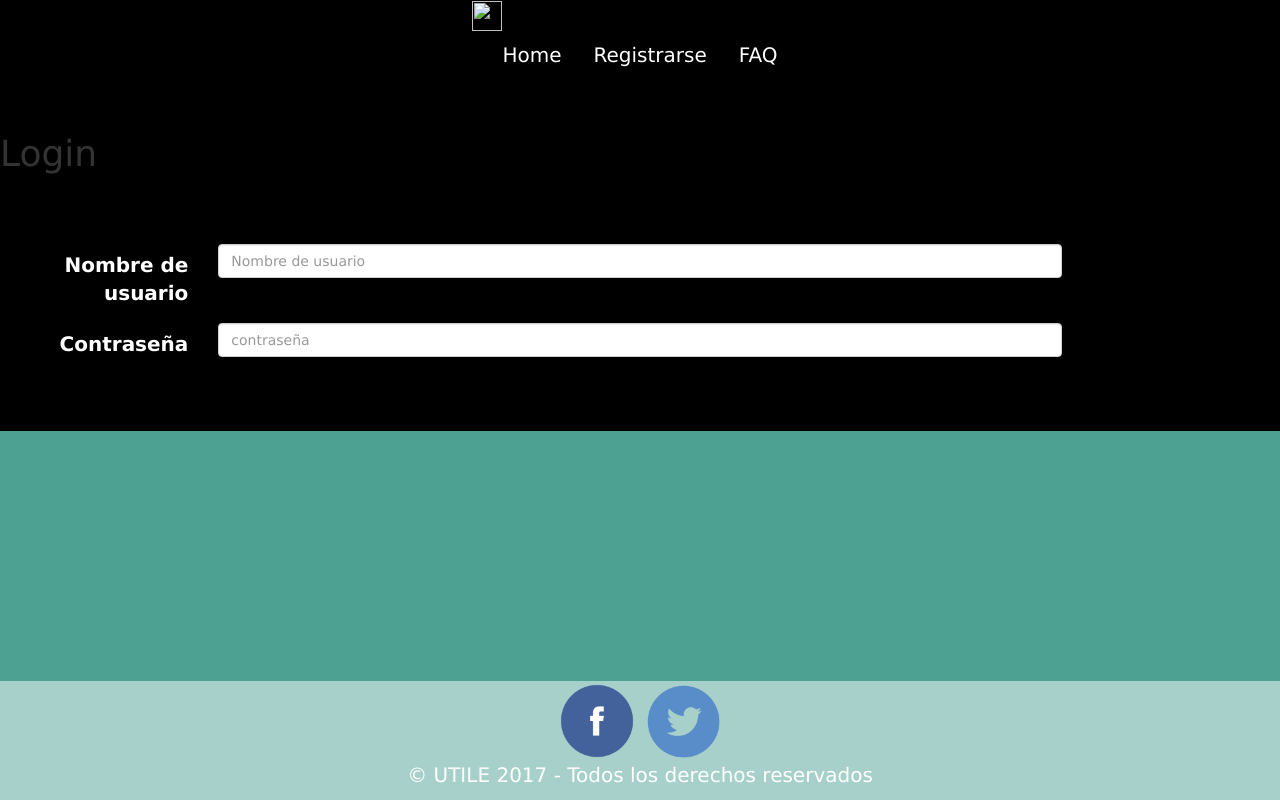
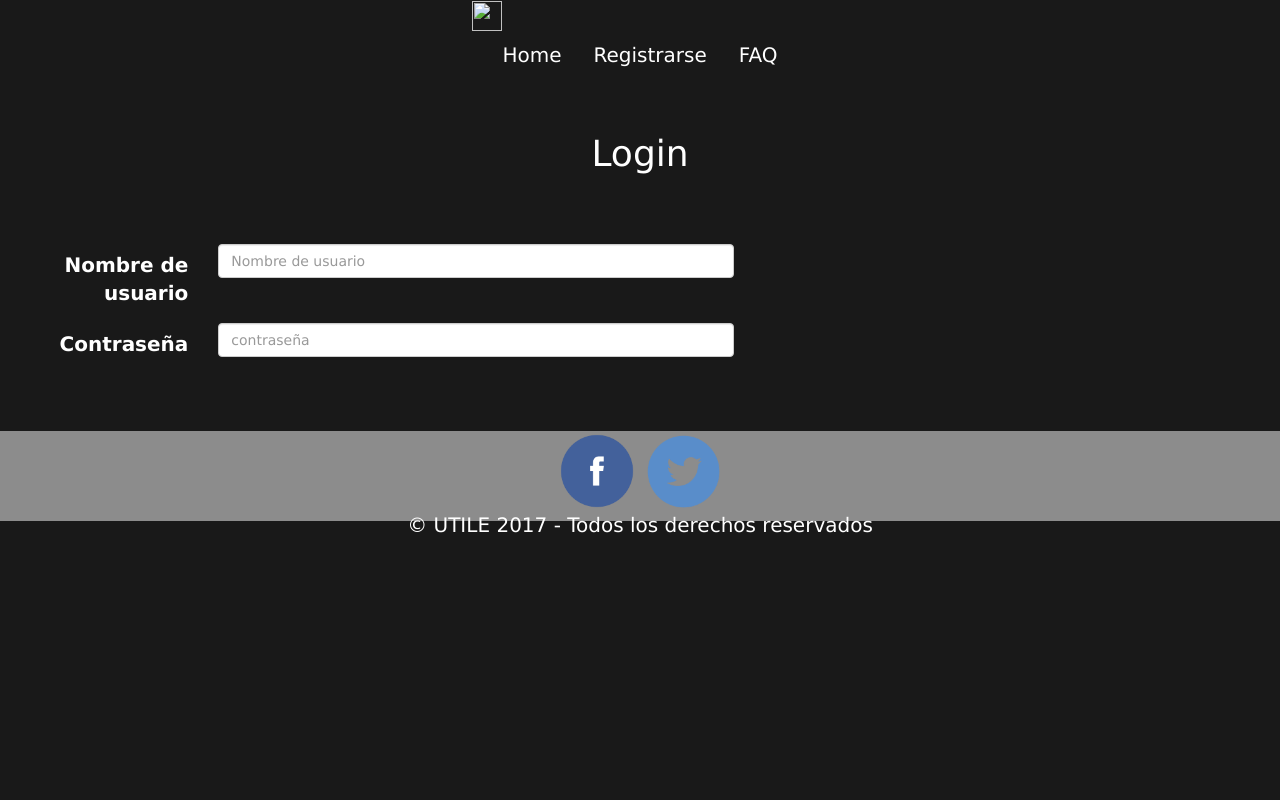
Before and after one commit to sashasier/Utile, a PHP site: page /login.html in a window 1280 px wide. Run offline with PHP 8.4, Linux system fonts and the light colour scheme.

Commit message:
cambio varios

```diff
--- a/css/style.css
+++ b/css/style.css
@@ -94,11 +94,17 @@ ul {
 
 /*---------------------ESPECIALIDADES---------------------*/
 .especialidades {
-  background-image: white;
+  background-color: rgba(0,0,0,0.9);
   background-size: cover;
   background-repeat: no-repeat;
   background-position: center;
   min-height: 100vh;
+}
+.letras{
+  color: white;
+}
+h4 {
+  color: white;
 }
 
 /*----------------------REGISTRARSE----------------------*/
@@ -109,18 +115,23 @@ ul {
   background-position: center;
   min-height: 100vh;
 }
+.tituloreg {
+  text-align: center;;
+  color: white
+}
 /*-------------------------LOGIN-------------------------*/
 .loginbody {
-  background-color: black;
-  background-size:auto;
-  background-repeat: no-repeat;
-  background-position: center;
+  background-color: rgba(0,0,0,0.9);
 }
 .txtlogin{
   color: white;
 }
 .formulario{
   padding-top: 60px;
+}
+.login {
+  text-align: center;
+  color: white;
 }
 
 /* Perdon denuevo! lo que te explique mas arriba.
@@ -144,7 +155,8 @@ li a {
   text-align: center;
   bottom: 0;
   width: 100%;
-  position: absolute;
+  height: 90px;
+  position: relative;
 }
 .icon_footer {
   height: 80px;
--- a/login.html
+++ b/login.html
@@ -11,9 +11,8 @@
     <link rel="stylesheet" href="css/style.css">
     <title>Login</title>
   </head>
-  <body>
 
-<div class="loginbody">
+  <body class="loginbody">
 
   <div class="banner">
     <img src="" alt="" class="logo">
@@ -35,25 +34,25 @@
    <br>
    <br>
 
+
 <h1 class="login">Login</h1>
 
 <div class="formulario">
   <form class="form-horizontal" action="index.html" method="post">
     <div class="form-group">
       <label class="control-label col-md-2 introducir" for="nombre">Nombre de usuario</label>
-            <div class="col-md-8">
+        <div class="col-md-5">
           <input type="text" class="form-control" id="nombre" placeholder="Nombre de usuario" value="" required>
         </div>
     </div>
 
         <div class="form-group">
           <label class="control-label col-md-2 introducir" for="password">Contraseña</label>
-            <div class="col-md-8">
+            <div class="col-md-5">
                 <input type="password" class="form-control" name="password" id="contraseña" placeholder="contraseña"  value="" required>
             </div>
         </div>
-
-  </div>
+      </form>
 
   <br>
   <br>
@@ -71,6 +70,5 @@
 
     <!-- Latest compiled and minified JavaScript -->
 <script src="https://maxcdn.bootstrapcdn.com/bootstrap/3.3.7/js/bootstrap.min.js" integrity="sha384-Tc5IQib027qvyjSMfHjOMaLkfuWVxZxUPnCJA7l2mCWNIpG9mGCD8wGNIcPD7Txa" crossorigin="anonymous"></script>
-    </div>
   </body>
 </html>
```
Also changed, not shown: registrarse.html (+6 -3 lines). Lines whose indentation alone changed are shown as unchanged.
